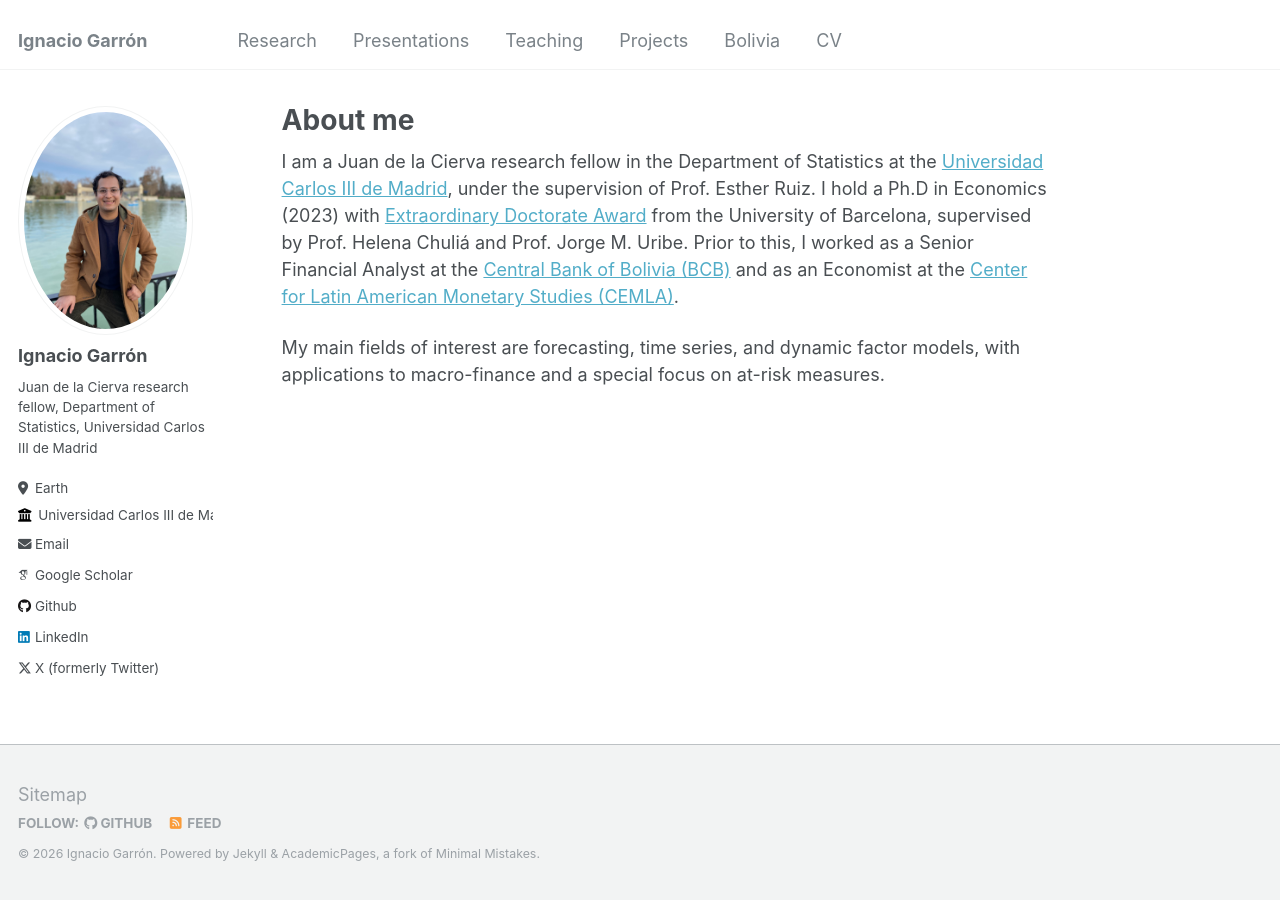
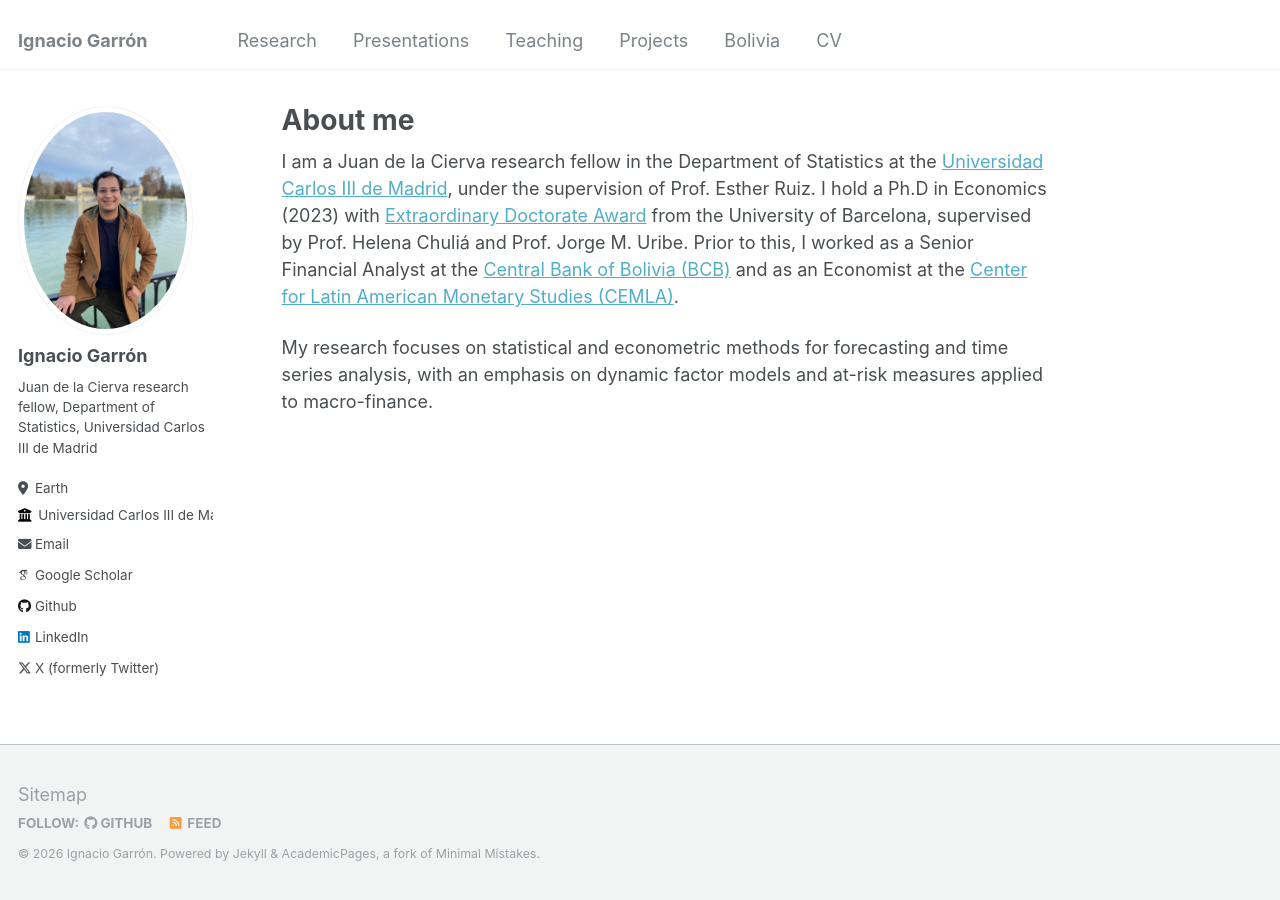
Before and after one commit to IgnacioGarron/IgnacioGarron.github.io, a Jekyll site: the page built from _pages/about.md, in a window 1280 px wide. Built offline with Jekyll 4.4.1, drawn with Linux system fonts in a browser that asks for light colours; some web fonts are replaced.

Commit message:
Update about.md

```diff
--- a/_pages/about.md
+++ b/_pages/about.md
@@ -9,4 +9,4 @@ redirect_from:
 
 I am a Juan de la Cierva research fellow in the Department of Statistics at the <a href="https://www.uc3m.es/departamento-estadistica/inicio">Universidad Carlos III de Madrid</a>,  under the supervision of Prof. Esther Ruiz. I hold a Ph.D in Economics (2023) with <a href="https://www.ub.edu/school-economics/one-of-our-phd-in-economics-alumni-receives-the-extraordinary-doctorate-award/">Extraordinary Doctorate Award</a> from the University of Barcelona, supervised by Prof. Helena Chuliá and Prof. Jorge M. Uribe. Prior to this, I worked as a Senior Financial Analyst at the <a href="https://www.bcb.gob.bo">Central Bank of Bolivia (BCB)</a> and as an Economist at the <a href="https://www.cemla.org/index.html">Center for Latin American Monetary Studies (CEMLA)</a>.
 
-My main fields of interest are forecasting, time series, and dynamic factor models, with applications to macro-finance and a special focus on at-risk measures.
+My research focuses on statistical and econometric methods for forecasting and time series analysis, with an emphasis on dynamic factor models and at-risk measures applied to macro-finance.
```
